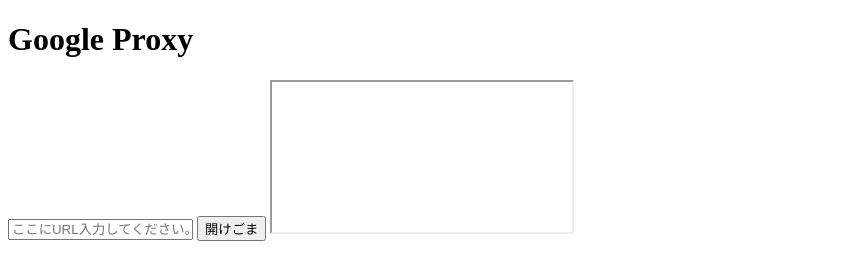
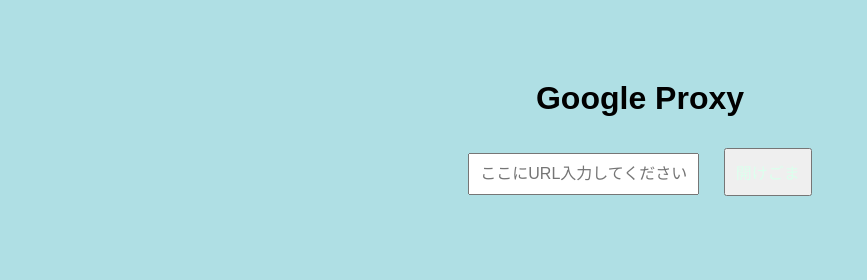
Before and after one commit to hamumeron/classroom-proxy, a plain HTML site: page index.html in a window 1280 px wide. Shown: the whole page, without its empty margins (0-867 px from the left). Drawn offline with Linux system fonts and the light colour scheme.

Commit message:
Update index.html

```diff
--- a/index.html
+++ b/index.html
@@ -5,10 +5,10 @@
     <title>Google</title>
     <link rel="icon" href="https://www.gstatic.com/images/branding/searchlogo/ico/favicon.ico">
     <style>
-      head {
-        background-color:#65BBE9;
-      }
-    </style>
+    body { font-family: sans-serif; text-align: center; margin-top: 10vh; background: #AFDFE4; }
+    input, button { padding: 10px; font-size: 1em; margin: 10px; color: #DCFFED; }
+    iframe { width: 90vw; height: 80vh; border: none; margin-top: 20px; }
+  </style>
     <h1>Google Proxy</h1>
   <input id="urlInput" placeholder="ここにURL入力してください。しないとやりますよ？">
   <button onclick="loadProxy()">開けごま</button>
```
